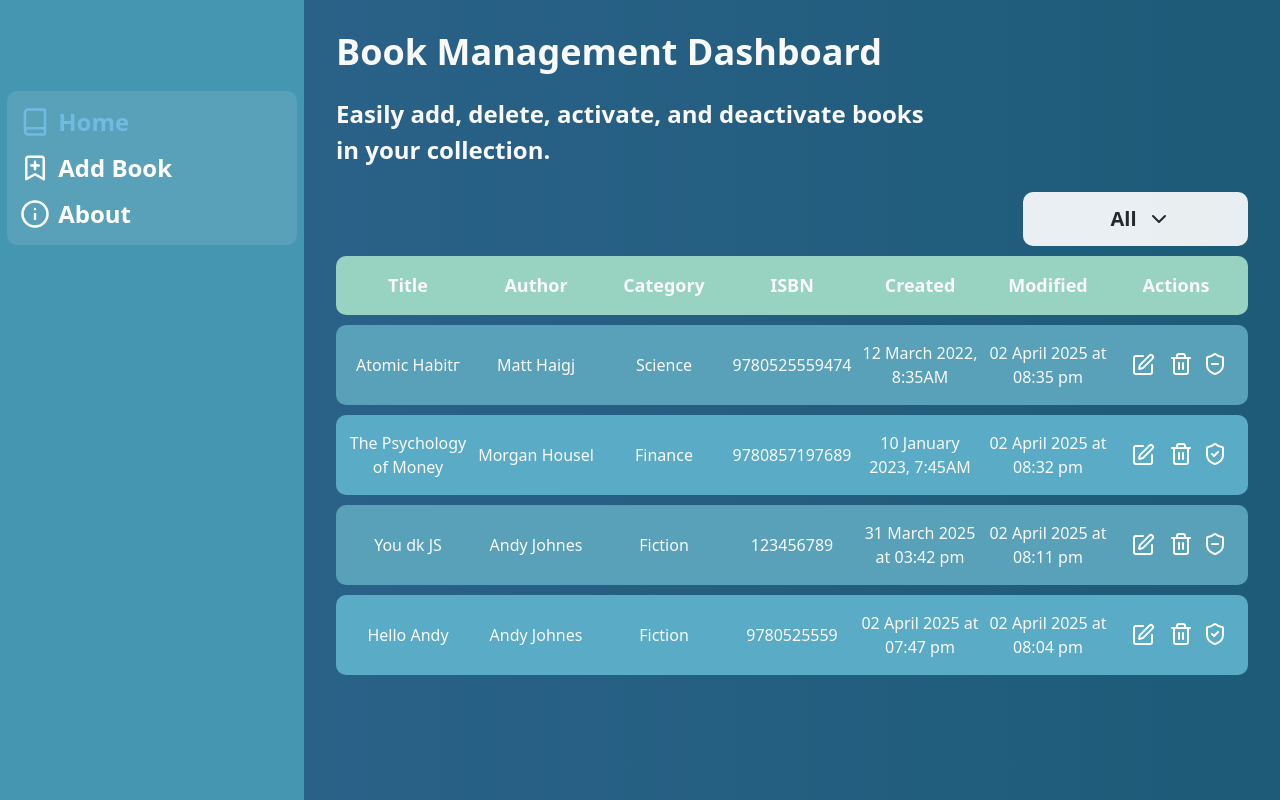
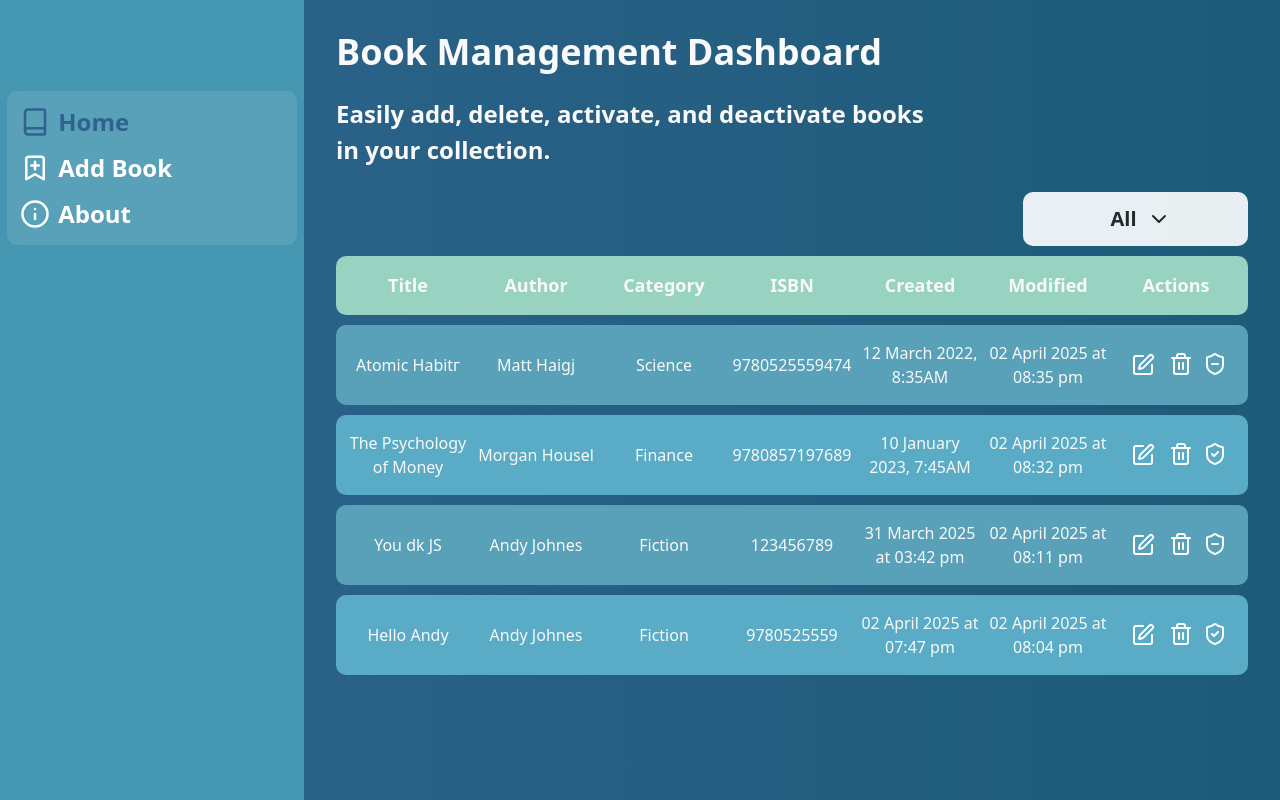
Before and after one commit to ElizaCalmau/books-dashboard-app, a React (Vite) app: page / in a window 1280 px wide. Built offline with nearby package versions, Linux system fonts and the light colour scheme; data requests are answered from the project's data file.

Commit message:
fix color for side menu and slide menu

```diff
--- a/src/components/ButtonLink/ButtonLink.module.scss
+++ b/src/components/ButtonLink/ButtonLink.module.scss
@@ -10,7 +10,13 @@
   transition: all 0.2s ease-in-out;
     &:hover{
       transform: scale(1.1);
+      color: var(--secondary-button-active-color);
     }
+  @media (max-width: 880px) {
+    &:hover{
+      color: unset;
+    }
+  }
   @media (max-width: 420px) {
     svg{
       transform: scale(1.2);
@@ -20,5 +26,9 @@
 }
 
 .activeButtonLink {
-  color: var(--button-active-color);
+  transition: all 0.2s ease-in-out;
+    color: var(--secondary-button-active-color);
+    @media (max-width: 880px) {
+      color: var(--button-active-color);
+    }
 }
```
